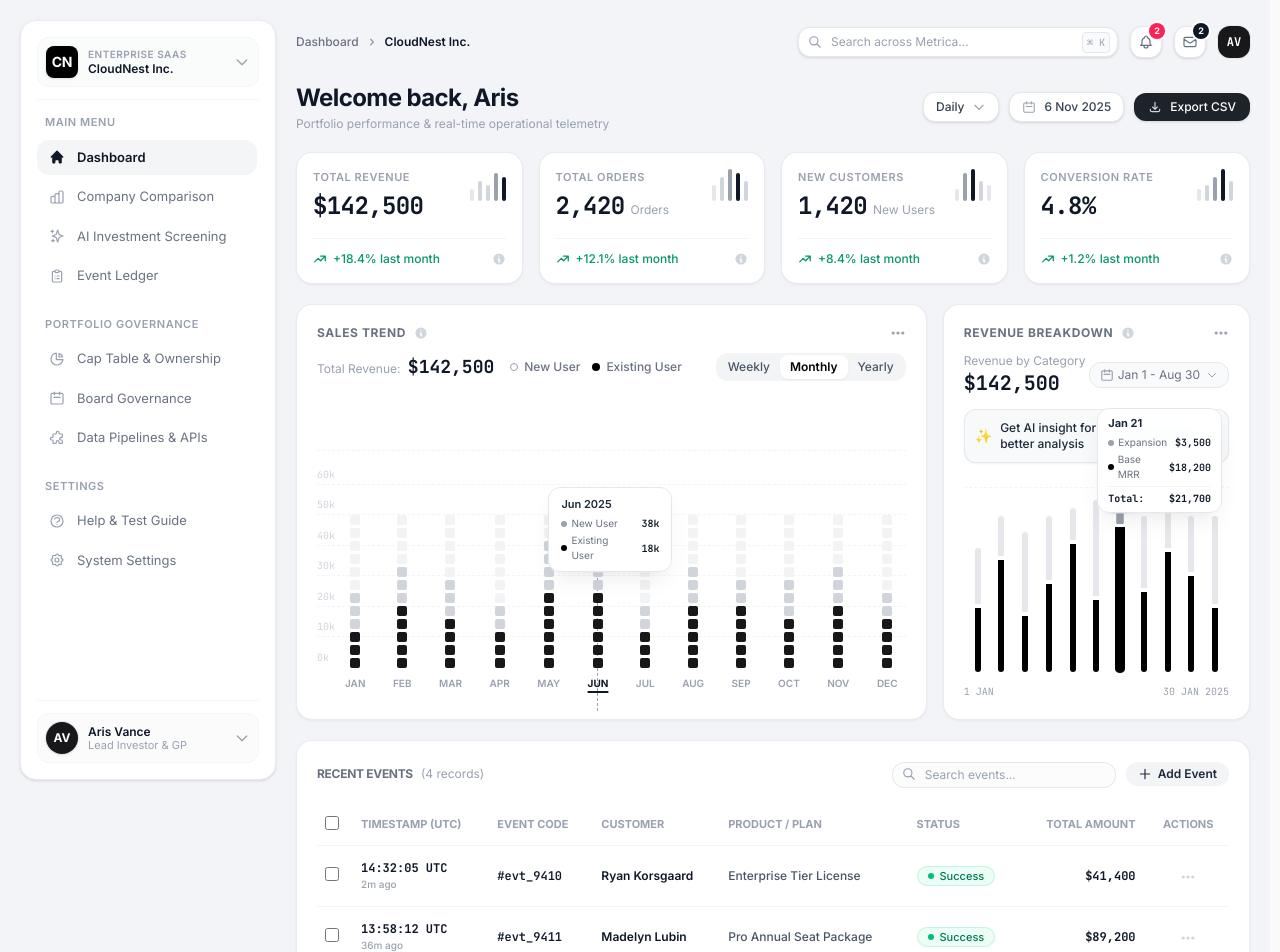
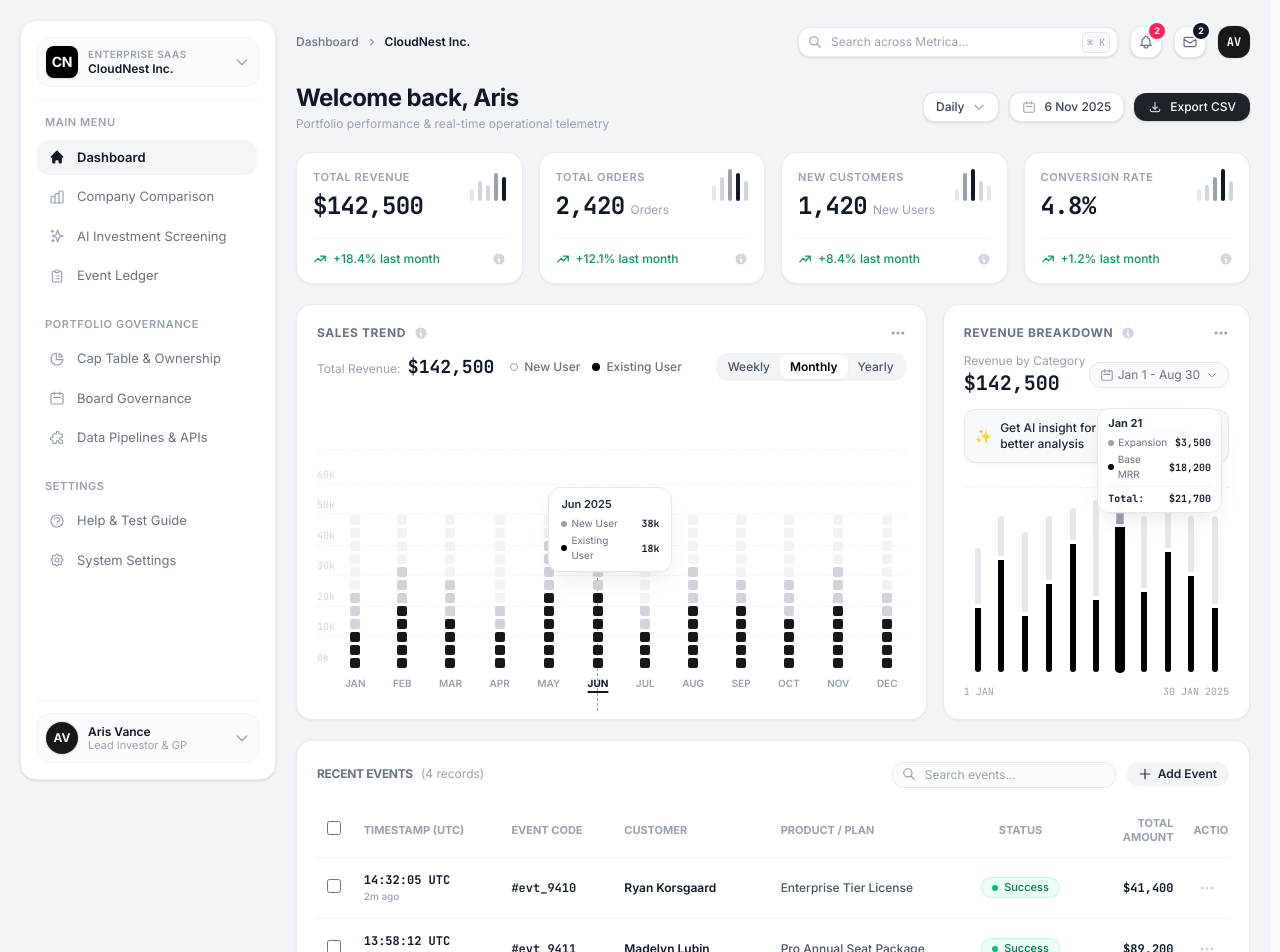
Before and after one commit to Kentzxc13/Metrica, a Next.js app: page / in a window 1280 px wide. Shown: the top 952 px of the page. Built offline with nearby package versions, Linux system fonts and the light colour scheme.

Commit message:
fix(dashboard): balance column widths and eliminate right gap in Recent Events table

```diff
--- a/src/app/page.tsx
+++ b/src/app/page.tsx
@@ -577,10 +577,10 @@ export default function DashboardOverviewPage() {
                 </div>
 
                 <div className="overflow-x-auto">
-                    <table className="w-full text-left text-xs border-collapse">
+                    <table className="w-full text-left text-xs border-collapse table-fixed">
                         <thead>
                             <tr className="border-b border-gray-100 text-gray-400 font-semibold uppercase text-[11px]">
-                                <th className="py-3 px-2 w-8">
+                                <th className="py-3 px-2 w-[4%] text-center">
                                     <input
                                         checked={selectedRows.length === filteredTransactions.length && filteredTransactions.length > 0}
                                         onChange={handleSelectAll}
@@ -588,19 +588,19 @@ export default function DashboardOverviewPage() {
                                         type="checkbox"
                                     />
                                 </th>
-                                <th className="py-3 px-3">Timestamp (UTC)</th>
-                                <th className="py-3 px-3">Event Code</th>
-                                <th className="py-3 px-3">Customer</th>
-                                <th className="py-3 px-3">Product / Plan</th>
-                                <th className="py-3 px-3">Status</th>
-                                <th className="py-3 px-3 text-right">Total Amount</th>
-                                <th className="py-3 px-3 text-center">Actions</th>
+                                <th className="py-3 px-3 w-[17%]">Timestamp (UTC)</th>
+                                <th className="py-3 px-3 w-[13%]">Event Code</th>
+                                <th className="py-3 px-3 w-[18%]">Customer</th>
+                                <th className="py-3 px-3 w-[23%]">Product / Plan</th>
+                                <th className="py-3 px-3 w-[12%] text-center">Status</th>
+                                <th className="py-3 px-3 w-[13%] text-right">Total Amount</th>
+                                <th className="py-3 px-2 w-[5%] text-center">Actions</th>
                             </tr>
                         </thead>
                         <tbody className="divide-y divide-gray-100 font-medium text-gray-700">
                             {filteredTransactions.map((tx) => (
                                 <tr key={tx.id} className="hover:bg-gray-50/70 transition-colors">
-                                    <td className="py-3.5 px-2">
+                                    <td className="py-3.5 px-2 text-center">
                                         <input
                                             checked={selectedRows.includes(tx.id)}
                                             onChange={() => handleToggleRow(tx.id)}
@@ -614,8 +614,8 @@ export default function DashboardOverviewPage() {
                                     </td>
                                     <td className="py-3.5 px-3 font-mono font-semibold text-gray-900">{tx.code}</td>
                                     <td className="py-3.5 px-3 font-semibold text-gray-900">{tx.customer}</td>
-                                    <td className="py-3.5 px-3 text-gray-600">{tx.product}</td>
-                                    <td className="py-3.5 px-3">
+                                    <td className="py-3.5 px-3 text-gray-600 truncate">{tx.product}</td>
+                                    <td className="py-3.5 px-3 text-center">
                                         <span
                                             className={`inline-flex items-center gap-1.5 px-2.5 py-0.5 rounded-full text-[11px] font-medium ${
                                                 tx.status === 'Success'
@@ -636,7 +636,7 @@ export default function DashboardOverviewPage() {
                                         </span>
                                     </td>
                                     <td className="py-3.5 px-3 text-right font-mono font-bold text-gray-900">{tx.totalRevenue}</td>
-                                    <td className="py-3.5 px-3 text-center">
+                                    <td className="py-3.5 px-2 text-center">
                                         <button className="text-gray-300 hover:text-gray-600">
                                             <svg className="w-4 h-4 inline" fill="currentColor" viewBox="0 0 20 20">
                                                 <path d="M6 10a2 2 0 11-4 0 2 2 0 014 0zM12 10a2 2 0 11-4 0 2 2 0 014 0zM16 12a2 2 0 100-4 2 2 0 000 4z"></path>
```
